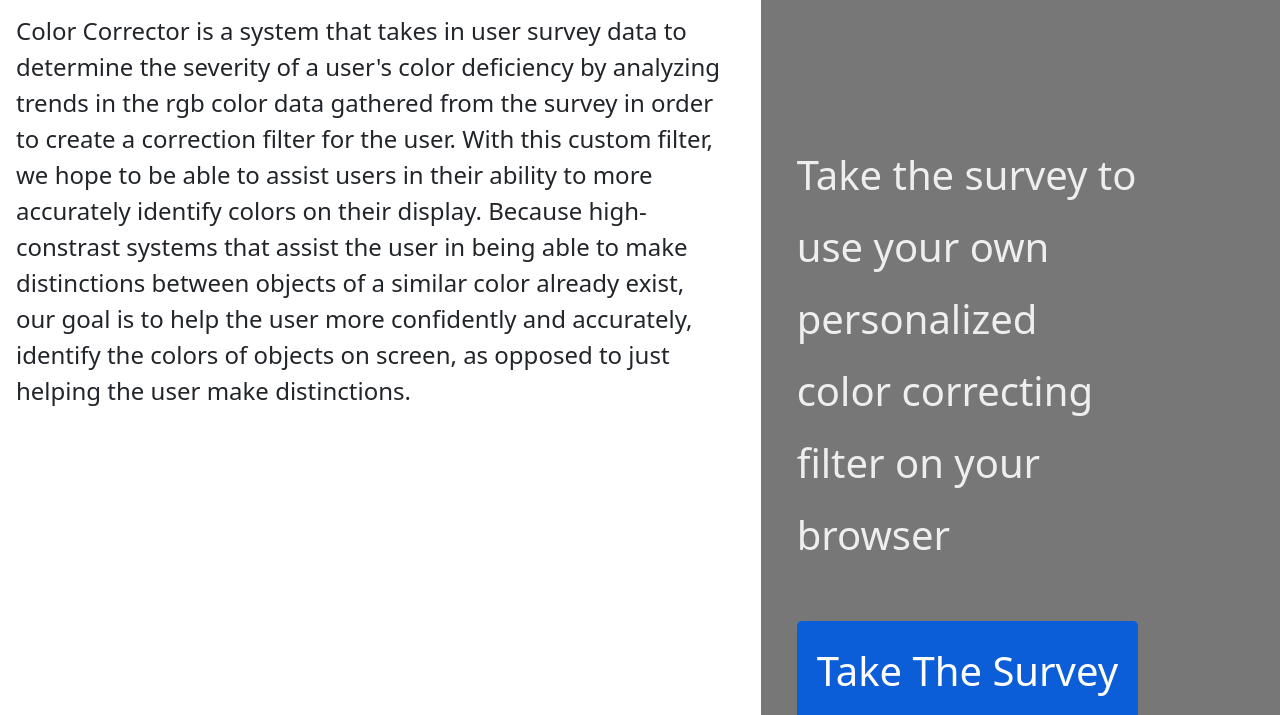
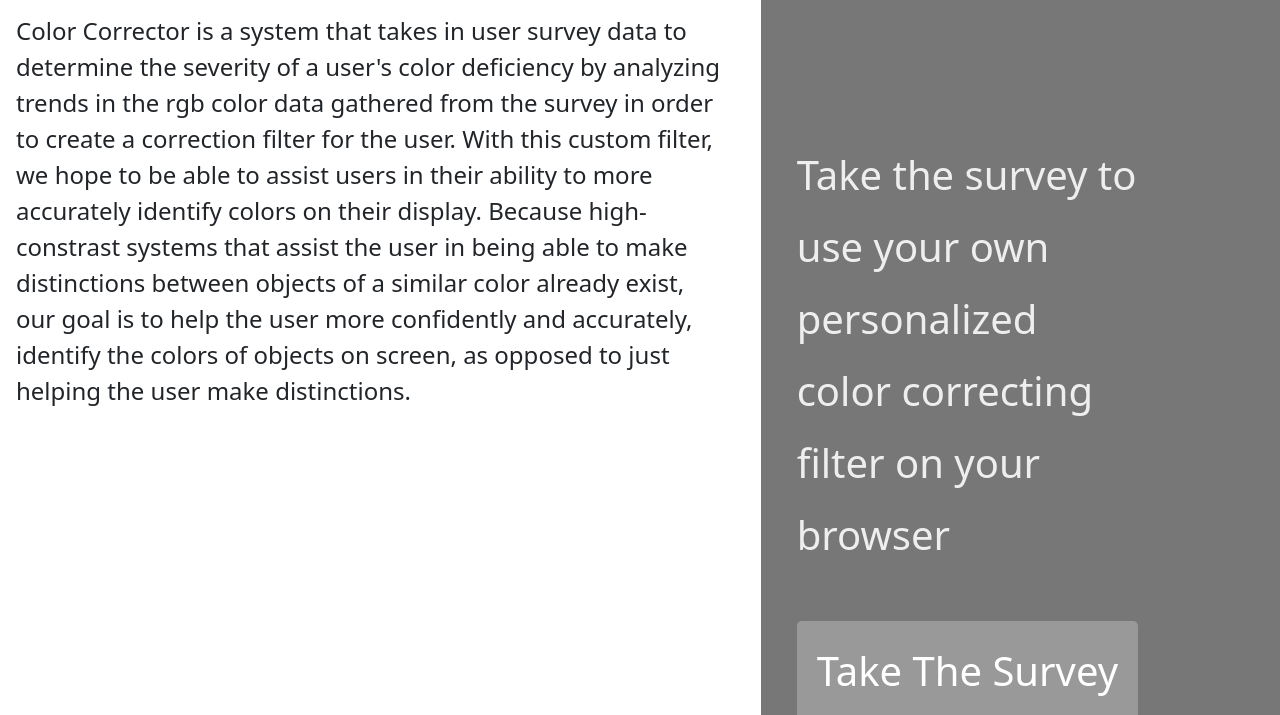
Before and after one commit to GBossio1924/mi349_final, a plain HTML site: page index.html in a window 1280 px wide. In both pictures the pointer is over the link "Take The Survey". Shown: the part 85-800 px from the top of the page. Drawn offline with nearby package versions, Linux system fonts and the light colour scheme.

Commit message:
Updated Survery Button on Home Page

```diff
--- a/style.css
+++ b/style.css
@@ -31,6 +31,10 @@
   padding: 20px;
 }
 
+.survey-button:hover {
+    background: #999999;
+}
+
 .survey {
   background: #777777;
   color: #EEEEEE;
```
